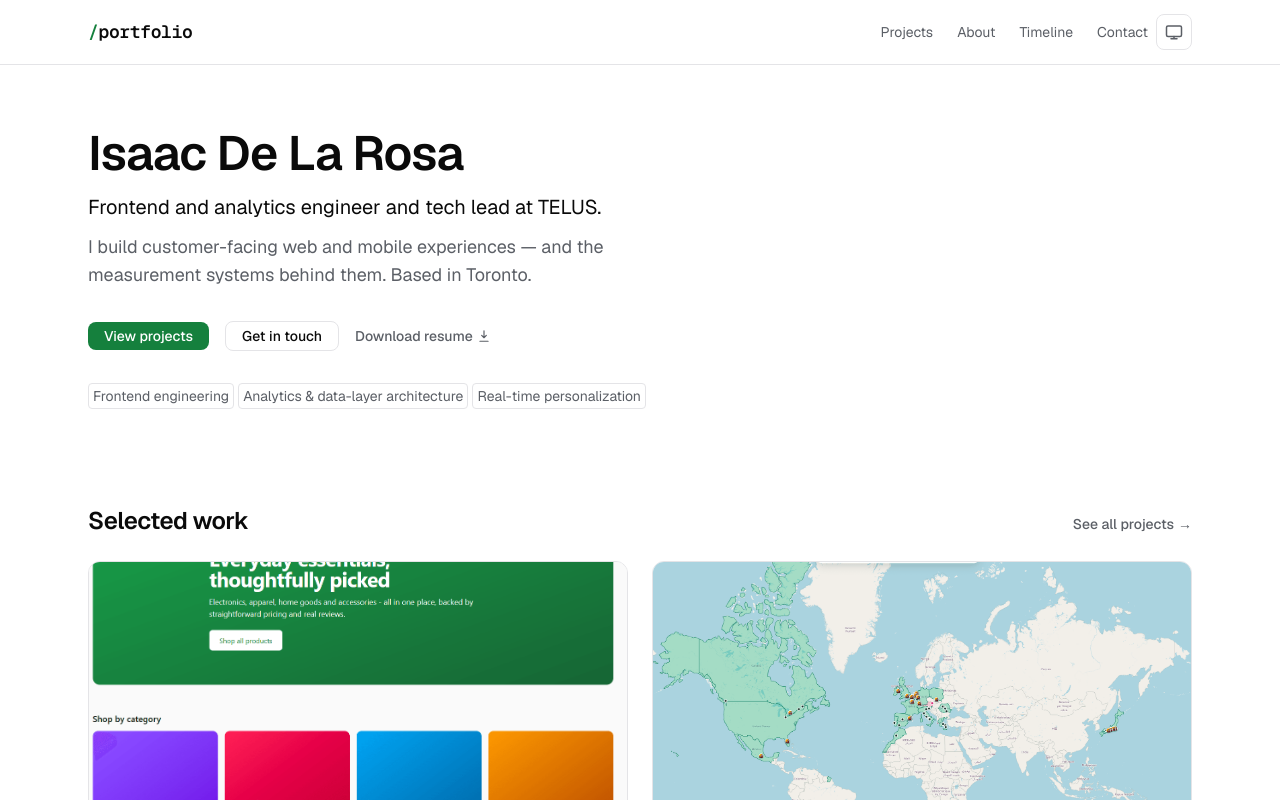
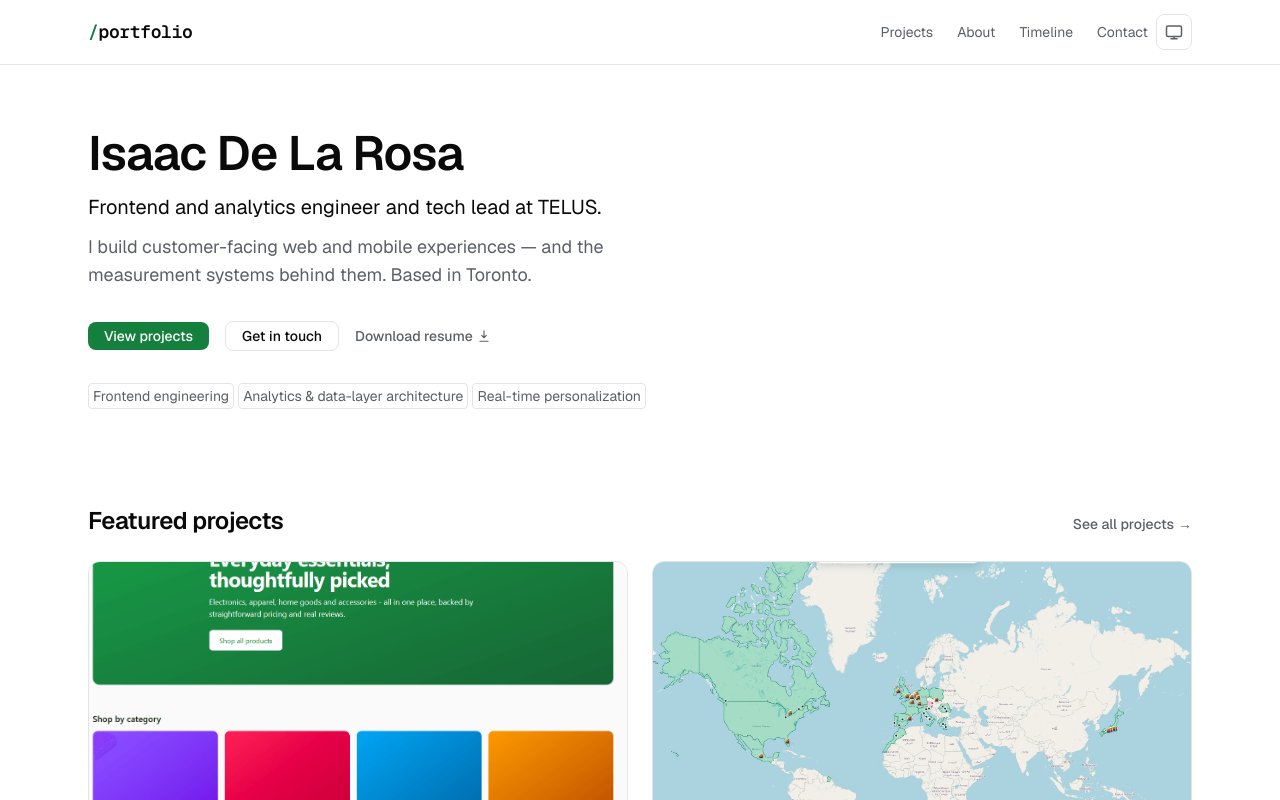
Before and after one commit to dagike/portfolio, a Next.js app: page / in a window 1280 px wide. Shown: the top 800 px of the page. Built offline with nearby package versions, Linux system fonts and the light colour scheme.

Commit message:
update: rename home section to featured projects

```diff
--- a/src/data/home.ts
+++ b/src/data/home.ts
@@ -14,7 +14,7 @@ export const home = {
     "Real-time personalization",
   ],
   work: {
-    heading: "Selected work",
+    heading: "Featured projects",
     allLabel: "See all projects",
   },
   closing: {
```
